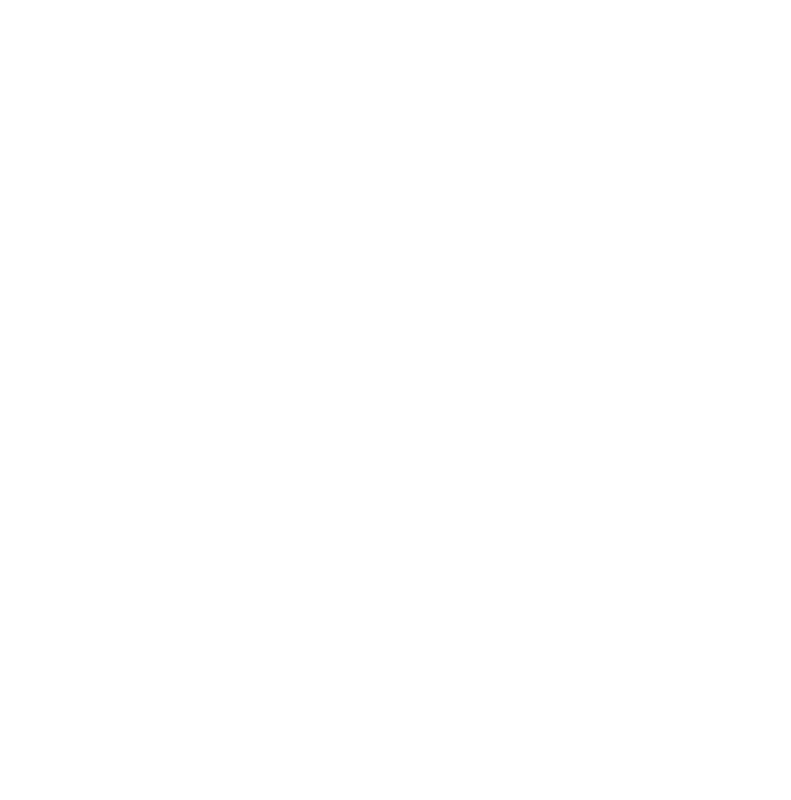
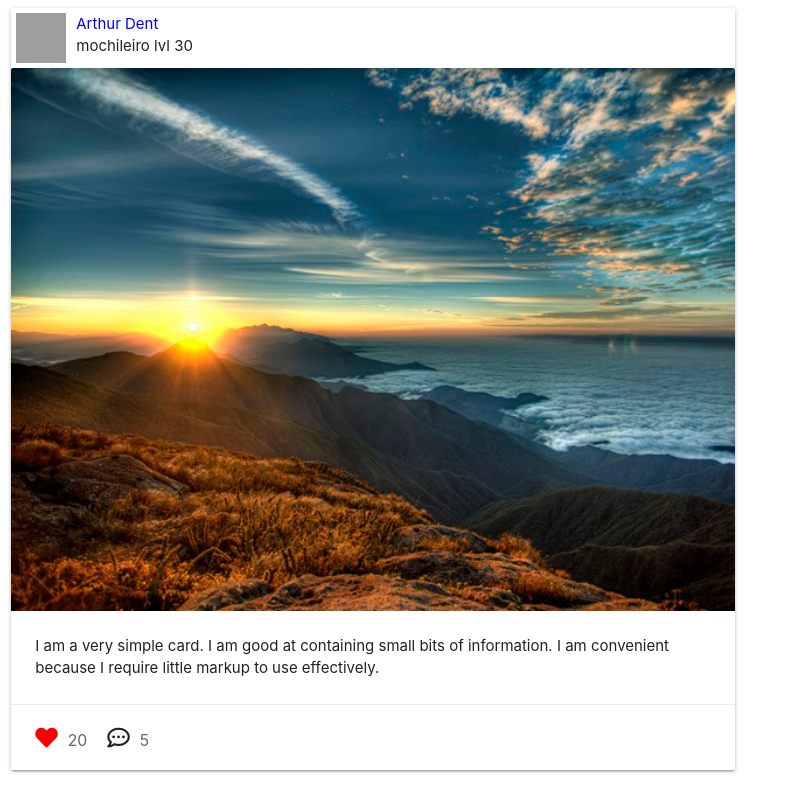
Before and after one commit to PiCrisafulli/projetofinal-avanade, an Angular app in the folder client/: page /post in a window 1280 px wide. Before the commit this address led to /. Shown: the top 800 px of the page, without its empty margins (0-791 px from the left). Built offline with nearby package versions, Linux system fonts and the light colour scheme; grey boxes are pictures that could not be loaded.

Commit message:
add jquery, ajuste background login tela 100%, iniciado componente post

```diff
--- a/client/angular.json
+++ b/client/angular.json
@@ -18,16 +18,14 @@
             "main": "src/main.ts",
             "polyfills": "src/polyfills.ts",
             "tsConfig": "src/tsconfig.app.json",
-            "assets": [
-              "src/favicon.ico",
-              "src/assets"
-            ],
+            "assets": ["src/favicon.ico", "src/assets"],
             "styles": [
               "./node_modules/materialize-css/dist/css/materialize.min.css",
-               "src/styles.css"
+              "src/styles.css"
             ],
             "scripts": [
-               "./node_modules/materialize-css/dist/js/materialize.min.js"
+              "./node_modules/jquery/dist/jquery.min.js",
+              "./node_modules/materialize-css/dist/js/materialize.min.js"
             ]
           },
           "configurations": {
@@ -81,26 +79,16 @@
             "polyfills": "src/polyfills.ts",
             "tsConfig": "src/tsconfig.spec.json",
             "karmaConfig": "src/karma.conf.js",
-            "styles": [
-              "src/styles.css"
-            ],
+            "styles": ["src/styles.css"],
             "scripts": [],
-            "assets": [
-              "src/favicon.ico",
-              "src/assets"
-            ]
+            "assets": ["src/favicon.ico", "src/assets"]
           }
         },
         "lint": {
           "builder": "@angular-devkit/build-angular:tslint",
           "options": {
-            "tsConfig": [
-              "src/tsconfig.app.json",
-              "src/tsconfig.spec.json"
-            ],
-            "exclude": [
-              "**/node_modules/**"
-            ]
+            "tsConfig": ["src/tsconfig.app.json", "src/tsconfig.spec.json"],
+            "exclude": ["**/node_modules/**"]
           }
         }
       }
@@ -126,9 +114,7 @@
           "builder": "@angular-devkit/build-angular:tslint",
           "options": {
             "tsConfig": "e2e/tsconfig.e2e.json",
-            "exclude": [
-              "**/node_modules/**"
-            ]
+            "exclude": ["**/node_modules/**"]
           }
         }
       }
--- a/client/package.json
+++ b/client/package.json
@@ -21,6 +21,7 @@
     "@angular/platform-browser-dynamic": "~7.0.0",
     "@angular/router": "~7.0.0",
     "core-js": "^2.5.4",
+    "jquery": "^3.3.1",
     "materialize-css": "^1.0.0-rc.2",
     "mongoose": "^5.3.10",
     "request": "^2.88.0",
--- a/client/src/app/app-routing.module.ts
+++ b/client/src/app/app-routing.module.ts
@@ -7,4 +7,4 @@
   imports: [RouterModule.forRoot(routes)],
   exports: [RouterModule]
 })
-export class AppRoutingModule { }
+export class AppRoutingModule {}
--- a/client/src/app/app.module.ts
+++ b/client/src/app/app.module.ts
@@ -17,12 +17,17 @@
 import { MapComponent } from './map/map.component';
 import { AboutComponent } from './about/about.component';
 
-const appRoutes: Routes = [{
-  path:'', component: HomeComponent,},
-  {path: 'register', component: RegisterComponent,},
-  {path: 'login',  component: LoginComponent,},
-  {path: 'about', component: AboutComponent,
-}];
+const appRoutes: Routes = [
+  {
+    path: '',
+    component: HomeComponent
+  },
+  { path: 'register', component: RegisterComponent },
+  { path: 'login', component: LoginComponent },
+  { path: 'about', component: AboutComponent },
+  { path: 'post', component: PostsComponent },
+  { path: '**', redirectTo: '' }
+];
 
 @NgModule({
   declarations: [
@@ -40,12 +45,8 @@
     MapComponent,
     AboutComponent
   ],
-  imports: [
-    BrowserModule,
-    AppRoutingModule,
-    RouterModule.forRoot(appRoutes),
-  ],
+  imports: [BrowserModule, AppRoutingModule, RouterModule.forRoot(appRoutes)],
   providers: [],
   bootstrap: [AppComponent]
 })
-export class AppModule { }
+export class AppModule {}
--- a/client/src/app/login/login.component.css
+++ b/client/src/app/login/login.component.css
@@ -1,28 +1,28 @@
 .background {
-    width: 100%;
-    height: 900px;
-    background-image: url("../../assets/Images/bg-login.png");
+  width: 100%;
+  height: 100vh;
+  background: url('../../assets/Images/bg-login.png') center center;
 }
 
-.login-container{
-    background:white;
-    padding:3.5em;
-    width:500px;
-    position:fixed;
-    left:50%;
-    margin-left:-250px;
+.login-container {
+  background: white;
+  padding: 3.5em;
+  width: 500px;
+  position: fixed;
+  left: 50%;
+  margin-left: -250px;
 }
 
 button {
-    padding:1.2em;
-    width:100%;
-    cursor:pointer;
-    margin-bottom:15px;
-    font-size:1.3em;
+  padding: 1.2em;
+  width: 100%;
+  cursor: pointer;
+  margin-bottom: 15px;
+  font-size: 1.3em;
 }
 
-.noAccount-register{
-    text-align:center;
-    display:block;
-    margin: 15px 0;
+.noAccount-register {
+  text-align: center;
+  display: block;
+  margin: 15px 0;
 }
--- a/client/src/app/posts/posts.component.css
+++ b/client/src/app/posts/posts.component.css
@@ -0,0 +1,47 @@
+.card-header {
+  display: flex;
+  padding: 5px;
+}
+
+.card-header img {
+  width: 50px;
+  height: 50px;
+  display: inline-block;
+}
+
+.card-header .info {
+  display: inline-block;
+  margin-left: 10px;
+}
+.card-header .name {
+  color: #0000ff;
+  display: block;
+  width: 100%;
+}
+
+.likes {
+  color: red;
+}
+
+.likes,
+.comments {
+  font-size: 1.5em;
+}
+
+.comments {
+  margin-left: 20px;
+}
+
+.count {
+  font-size: 0.7em;
+  color: #666;
+  margin-left: 10px;
+}
+
+.card-footer {
+  display: flex;
+}
+
+.card-image {
+  width: 100%;
+}
--- a/client/src/app/posts/posts.component.html
+++ b/client/src/app/posts/posts.component.html
@@ -1,3 +1,55 @@
-<p>
-  posts works!
-</p>
+<div class="row">
+  <div class="col s12 m7">
+    <div class="card">
+      <div class="card-header">
+        <img
+          class="materialboxed"
+          src="https://i1.wp.com/www.winhelponline.com/blog/wp-content/uploads/2017/12/user.png?fit=256%2C256&quality=100&ssl=1"
+          alt="photo user"
+        />
+        <div class="info">
+          <div class="name">Arthur Dent</div>
+          <span>mochileiro lvl 30</span>
+        </div>
+      </div>
+      <div class="card-image">
+        <img
+          class="materialboxed"
+          src="../../assets/Images/foto_mantiqueira2.jpg"
+        />
+      </div>
+      <div class="card-content">
+        <p>
+          I am a very simple card. I am good at containing small bits of
+          information. I am convenient because I require little markup to use
+          effectively.
+        </p>
+      </div>
+      <div class="card-action">
+        <div class="card-footer">
+          <div class="likes">
+            <i class="fas fa-heart"></i> <span class="count">20</span>
+          </div>
+          <div class="comments">
+            <i class="far fa-comment-dots"></i><span class="count">5</span>
+          </div>
+        </div>
+      </div>
+    </div>
+  </div>
+</div>
+
+<ul class="collapsible">
+  <li>
+    <div class="collapsible-header">First</div>
+    <div class="collapsible-body"><span>Lorem ipsum dolor sit amet.</span></div>
+  </li>
+  <li>
+    <div class="collapsible-header">Second</div>
+    <div class="collapsible-body"><span>Lorem ipsum dolor sit amet.</span></div>
+  </li>
+  <li>
+    <div class="collapsible-header">Third</div>
+    <div class="collapsible-body"><span>Lorem ipsum dolor sit amet.</span></div>
+  </li>
+</ul>
--- a/client/src/app/posts/posts.component.ts
+++ b/client/src/app/posts/posts.component.ts
@@ -1,15 +1,17 @@
 import { Component, OnInit } from '@angular/core';
-
+declare var jquery: any;
+declare var $: any;
 @Component({
   selector: 'app-posts',
   templateUrl: './posts.component.html',
   styleUrls: ['./posts.component.css']
 })
 export class PostsComponent implements OnInit {
-
-  constructor() { }
+  constructor() {}
 
   ngOnInit() {
+    $(document).ready(function() {
+      $('.collapsible').collapsible();
+    });
   }
-
 }
--- a/client/src/index.html
+++ b/client/src/index.html
@@ -1,12 +1,18 @@
-<!doctype html>
+<!DOCTYPE html>
 <html lang="en">
   <head>
-  <meta charset="utf-8">
+    <meta charset="utf-8" />
     <title>Viajei</title>
-  <base href="/">
+    <base href="/" />
 
-  <meta name="viewport" content="width=device-width, initial-scale=1">
-  <link rel="icon" type="image/x-icon" href="favicon.ico">
+    <meta name="viewport" content="width=device-width, initial-scale=1" />
+    <link rel="icon" type="image/x-icon" href="favicon.ico" />
+    <link
+      rel="stylesheet"
+      href="https://use.fontawesome.com/releases/v5.5.0/css/all.css"
+      integrity="sha384-B4dIYHKNBt8Bc12p+WXckhzcICo0wtJAoU8YZTY5qE0Id1GSseTk6S+L3BlXeVIU"
+      crossorigin="anonymous"
+    />
   </head>
   <body>
     <app-root></app-root>
```
Also changed, not shown: client/src/app/login/login.component.html (+56 -20 lines), client/src/assets/Images/foto_mantiqueira2.jpg (added), 1 other file (tests, documents, lock files or other folders). Lines whose indentation alone changed are shown as unchanged.
